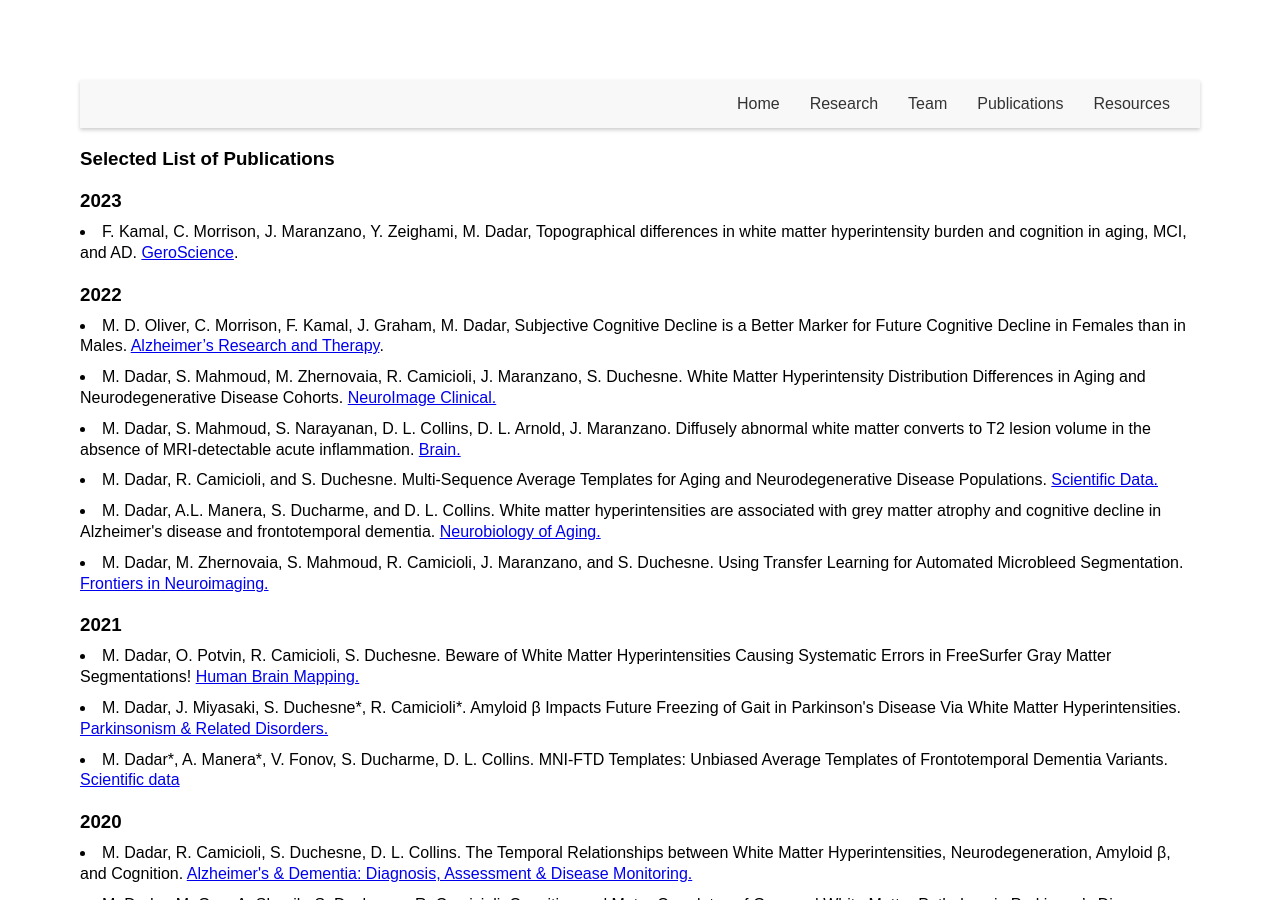
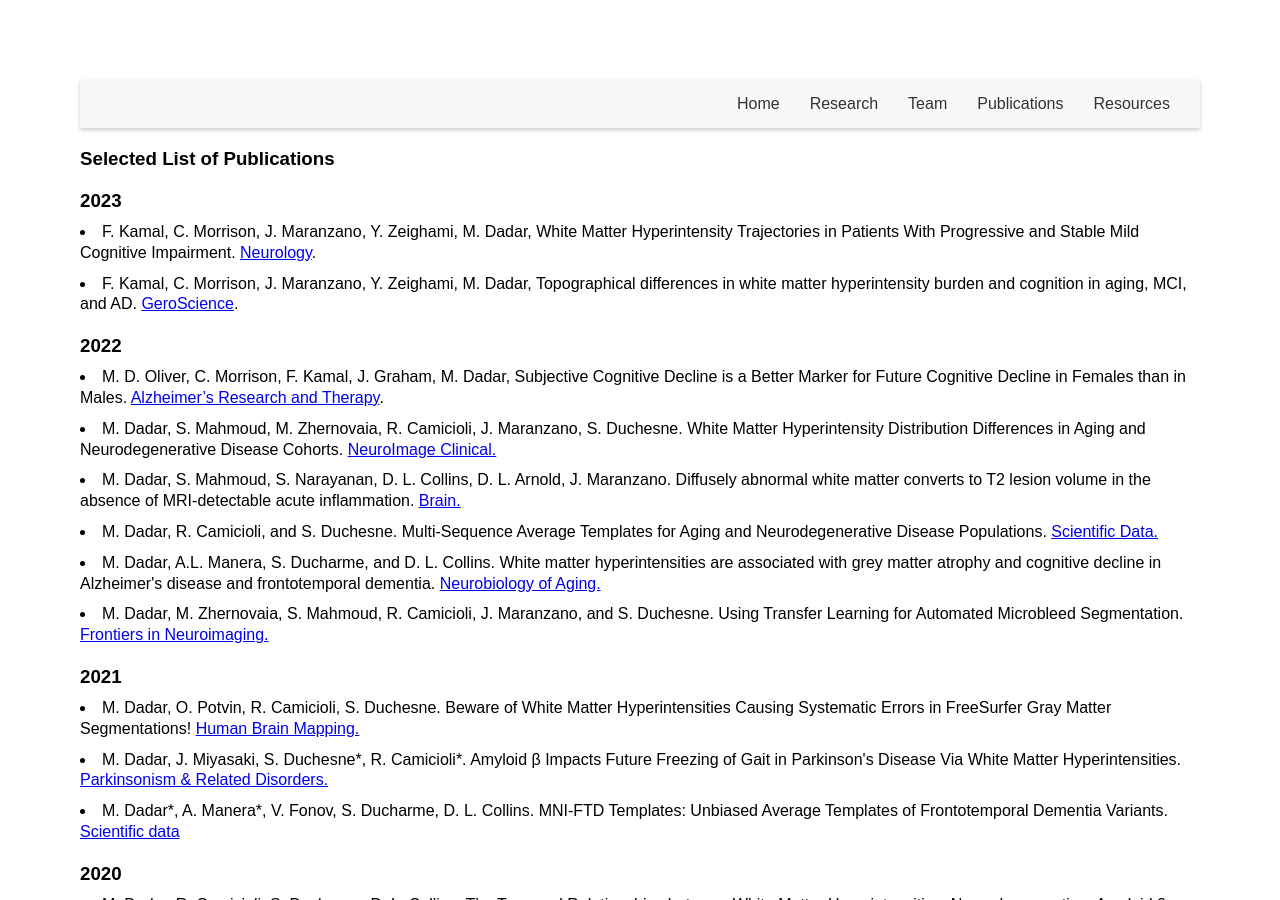
Before and after one commit to VANDAlab/VANDAlab.github.io, a Jekyll site: the page publications.html, which Jekyll copies as it is, in a window 1280 px wide and 900 px high. Built offline with Jekyll 4.4.1, drawn with Linux system fonts in a browser that asks for light colours.

Commit message:
Update publications.html

```diff
--- a/publications.html
+++ b/publications.html
@@ -22,7 +22,8 @@
   <h3>Selected List of Publications</h3>
 </header>
   <h3>2023</h3>
-
+ <li> F. Kamal, C. Morrison, J. Maranzano, Y. Zeighami, M. Dadar,
+     White Matter Hyperintensity Trajectories in Patients With Progressive and Stable Mild Cognitive Impairment. <a href="https://n.neurology.org/content/early/2023/07/05/WNL.0000000000207514.abstract" target="_blank">Neurology</a>. </li>
   <li> F. Kamal, C. Morrison, J. Maranzano, Y. Zeighami, M. Dadar,
     Topographical differences in white matter hyperintensity burden and cognition in aging, MCI, and AD.  <a href="https://link.springer.com/article/10.1007/s11357-022-00665-6" target="_blank">GeroScience</a>. </li>
   <h3>2022</h3>
```
